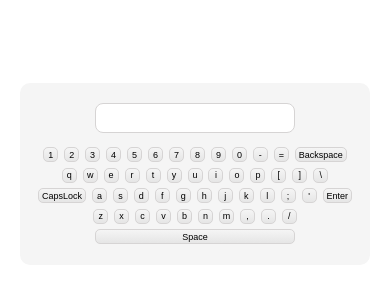
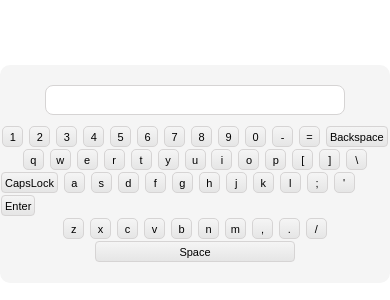
Before and after one commit to irinakhudieva/virtual-keyboard, a plain HTML site: page index.html in a window 390 px wide. Shown: the part 126-426 px from the top of the page. Drawn offline with Linux system fonts and the light colour scheme.

Commit message:
Update styles.css

```diff
--- a/styles.css
+++ b/styles.css
@@ -67,6 +67,7 @@ button:active {
     box-shadow: 0 1px 2px rgba(0, 0, 0, 0.5);
     transform: translateY(1px);
 }
+
 @media  (min-width: 501px) and (max-width: 670px) {
     .text-conteiner {
         width: 300px;
@@ -89,26 +90,50 @@ button:active {
         margin: 2px 1px;
     }
 }
-@media  (min-width: 300px) and (max-width: 500px) {
+
+@media  (min-width: 350px) and (max-width: 500px) {
+    .text-conteiner {
+        width: 300px;
+        height: 30px;
+        margin-bottom: 10px;
+    }
+    .keyboard {
+        width: 430px;
+    }
+    .btn {
+        width: 21px;
+        height: 21px;
+        font-size: 11px;
+        margin: 1px;
+        border-radius: 4x;
+    }
+    .btn-space, .btn-enter, .btn-backspace, .btn-capslock {
+        height: 21px;
+        font-size: 11px;
+        margin: 1px;
+        border-radius: 4px;
+    }
+}
+
+@media  (max-width: 349px) {
     .text-conteiner {
         width: 200px;
         height: 30px;
-        margin-bottom: 10px;
+        margin-bottom: 5px;
     }
     .keyboard {
         width: 350px;
     }
     .btn {
-        width: 15px;
-        height: 15px;
-        font-size: 9px;
-        margin: 1px;
-
+        width: 17px;
+        height: 17px;
+        font-size: 11px;
+        border-radius: 3px;
     }
     .btn-space, .btn-enter, .btn-backspace, .btn-capslock {
-        height: 15px;
-        font-size: 9px;
-        margin: 1px;
+        height: 17px;
+        font-size: 11px;
+        border-radius: 3px;
     }
 
 }
```
